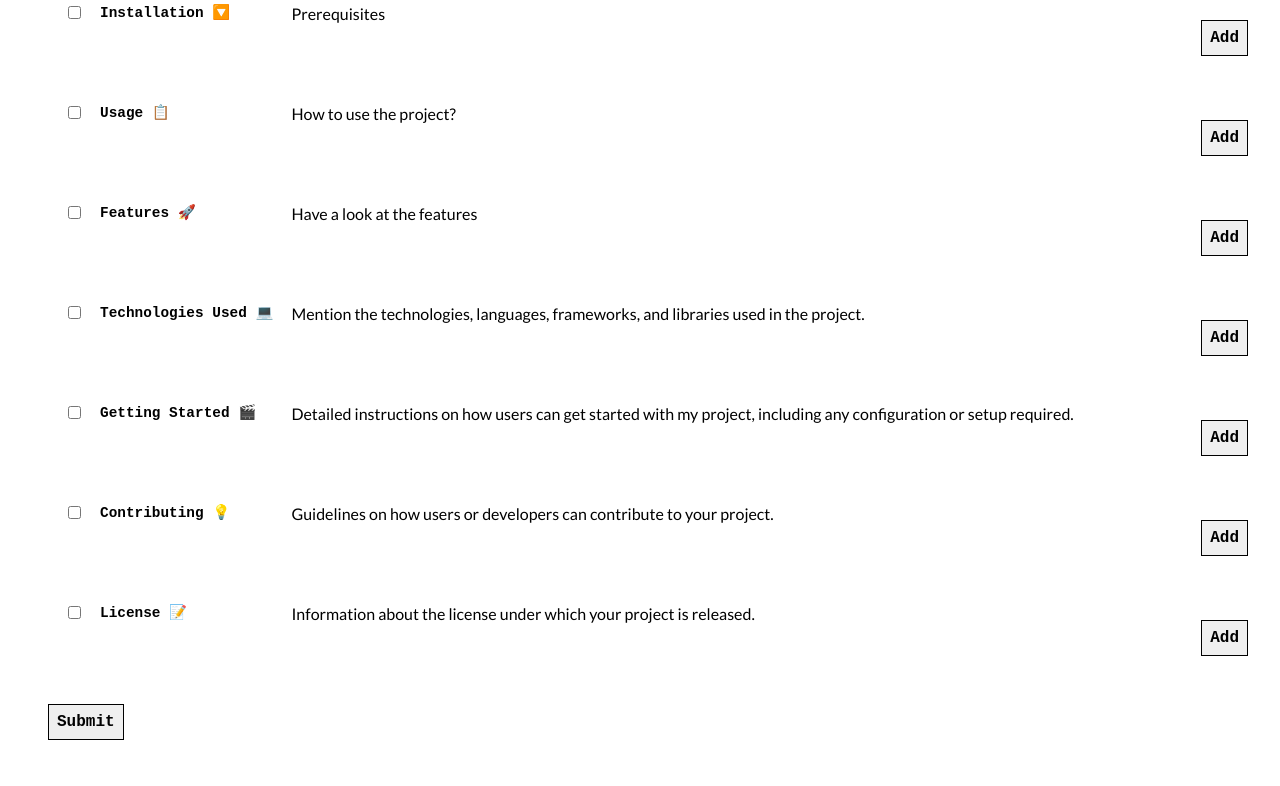
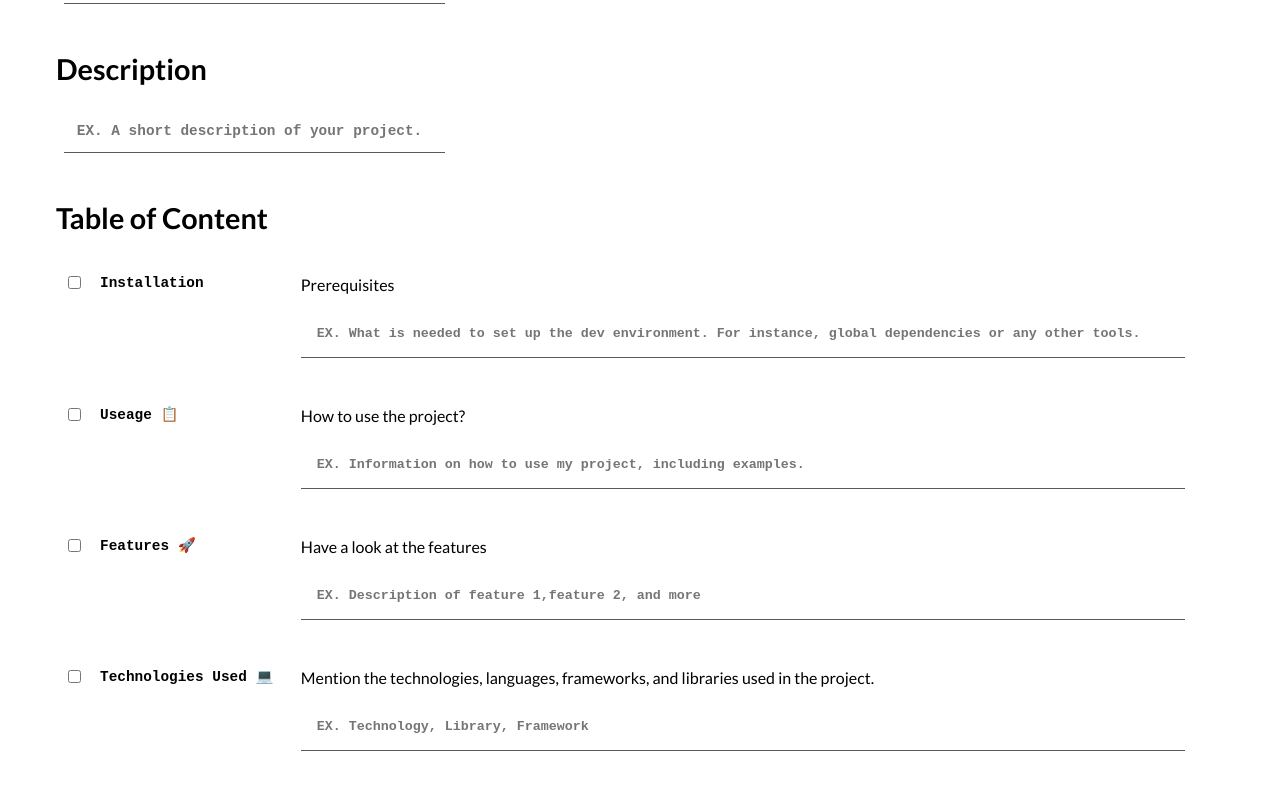
Before and after one commit to punam01/Input2Readme, a React (Create React App) app in the folder input2readme/: page / in a window 1280 px wide. Shown: the part 700-1486 px from the top of the page. Built offline with nearby package versions, Linux system fonts and the light colour scheme; a web font is replaced by a local one.

Commit message:
changes userform

```diff
--- a/input2readme/src/components/CheckBox.js
+++ b/input2readme/src/components/CheckBox.js
@@ -1,4 +1,4 @@
-import React, { useState } from 'react'
+import React, { useState} from 'react'
 
 const CheckBox = (props) => {
     const [checked, setChecked] = useState(false);
@@ -8,8 +8,9 @@ const CheckBox = (props) => {
         setChecked(!checked);
     }
     const handleGuide = (e) => {
+        console.log(e);
         setGuide(e.target.value);
-        console.log(guide);
+        console.log("value"+e.target.value+"     "+guide);
     }
     const handleAdd = (e) => {
         e.preventDefault();
@@ -21,7 +22,7 @@ const CheckBox = (props) => {
         input.className='form-checkbox-input';
         input.id='guide';
         input.name='guide';
-        input.onClick=handleGuide;
+        input.setAttribute("onchange", handleGuide);
         input.placeholder=props.placeholder;
         input.value=guide;
         input.style.display='flex';
--- a/input2readme/src/components/Navbar.js
+++ b/input2readme/src/components/Navbar.js
@@ -63,6 +63,9 @@ const Navbar = () => {
                 Input2Readme
             </p>
             <ul className="nav-links">
+                <p align="center">
+                    <img src="https://komarev.com/ghpvc/?username=punam01&label=Profile%20views&color=0e75b6&style=flat" alt="punam01" className='prof'/>
+                </p>
                 <li onClick={handleBlogClick}>
                     <AiOutlineRead className="icon"/>
                     <p>Read Blog</p>
--- a/input2readme/src/components/UserForm.js
+++ b/input2readme/src/components/UserForm.js
@@ -2,20 +2,55 @@
 import Title from "./Title";
 import Subtitle from "./Subtitle";
 import CheckBox from "./CheckBox";
+import { useState } from "react";
 
-const UserForm = (props) => {
-  const onSubmit = (e) => {};
+const UserForm = () => {
+  const [checked, setChecked] = useState (false);
+
+  const handleCheck = (e) => {
+        setChecked(!checked);
+    }
+
+  const onSubmit = (e) => {
+    e.preventDefault();
+    const form = document.querySelector("form");
+    const formData = new FormData(form);
+    const data = {};
+    for (let [key, value] of formData.entries()) {
+      data[key] = value;
+    }
+    console.log(data);
+  };
+  const handleAdd = (e) => {
+        e.preventDefault();
+        const rightElement = document.querySelector(`.right ${e.target.name}`);
+        const installGuide = document.createElement('div');
+        installGuide.classList.add('install-guide');
+        const input=document.createElement('input');
+        input.type='text';
+        input.className='form-checkbox-input';
+        input.id='guide';
+        input.name='guide';
+        input.style.display='flex';
+        installGuide.appendChild(input);
+        rightElement.appendChild(installGuide);
+        const removeBtn=document.createElement('button');
+        removeBtn.className='removebtn';
+        removeBtn.innerHTML='❌';
+        removeBtn.classList.add('removebtn');
+        installGuide.appendChild(removeBtn);
+        removeBtn.addEventListener('click',()=>{
+            installGuide.remove();
+        })
+      }
   return (
     <>
       <form>
-        {/*NAME*/}
         <Title />
-        {/*SUB TITLE*/}
         <Subtitle
           heading="Sub-Title"
           title="EX. Empower Your Voice, Share Your Stories."
         />
-        {/*DESCRIPTION*/}
         <Subtitle
           heading="Description"
           title="EX. A short description of your project."
@@ -26,40 +61,70 @@ const UserForm = (props) => {
             Table of Content
           </label>
           {/*INSTALLATION-SECTION*/}
-          <CheckBox
-            heading="Installation 🔽"
-            variable="installation"
-            subhead="Prerequisites"
-            placeholder="EX. Node.js, npm, MongoDB, etc."
-          />
+          <div className="check-group">
+            <div className="left">
+              <input type="checkbox" className="form-control" id="installation" name="installation" readOnly onChange={handleCheck}  />
+              <label htmlFor="installation" className="form-label check">Installation</label>
+            </div>
+            <div className={`right installation`}>
+              <div className="install-guide">
+                <p>Prerequisites</p>
+                <input type="text" className="form-checkbox-input" id="prerequisites" name="prerequisites" placeholder="EX. What is needed to set up the dev environment. For instance, global dependencies or any other tools." />
+              </div>
+            </div>
+          </div>
           {/*USAGE-SECTION*/}
-          <CheckBox
-            heading="Usage 📋"
-            variable="usage"
-            subhead="How to use the project?"
-            placeholder="EX. Information on how to use my project, including examples."
-          />
+          <div className="check-group">
+            <div className="left">
+              <input type="checkbox" className="form-control" id="useage" name="useage" readOnly onChange={handleCheck} placeholder="EX. Information on how to use my project, including examples." />
+              <label htmlFor="useage" className="form-label check">Useage 📋</label>
+            </div>
+            <div className={`right useage`}>
+              <div className="install-guide">
+                <p>How to use the project?</p>
+                <input type="text" className="form-checkbox-input" id="guide" name="guide" placeholder="EX. Information on how to use my project, including examples." />
+              </div>
+            </div>
+          </div>
           {/*FEATURES-SECTION*/}
-          <CheckBox
-            heading="Features 🚀"
-            variable="features"
-            subhead="Have a look at the features"
-            placeholder="EX. Description of feature 1,feature 2, and more"
-          />
+          <div className="check-group">
+            <div className="left">
+              <input type="checkbox" className="form-control" id="feature" name="feature" readOnly onChange={handleCheck} placeholder="EX. Information on how to use my project, including examples." />
+              <label htmlFor="feature" className="form-label check">Features 🚀</label>
+            </div>
+            <div className={`right feature`}>
+              <div className="install-guide">
+                <p>Have a look at the features</p>
+                <input type="text" className="form-checkbox-input" id="guide" name="guide" placeholder="EX. Description of feature 1,feature 2, and more" />
+              </div>
+            </div>
+          </div>
           {/*TECH-SECTION*/}
-          <CheckBox
-            heading="Technologies Used 💻"
-            variable="techUsed"
-            subhead="Mention the technologies, languages, frameworks, and libraries used in the project."
-            placeholder="EX. Technology, Library, Framework"
-          />
+          <div className="check-group">
+            <div className="left">
+              <input type="checkbox" className="form-control" id="techUsed" name="techUsed" readOnly onChange={handleCheck} placeholder="EX. Information on how to use my project, including examples." />
+              <label htmlFor="techUsed" className="form-label check">Technologies Used 💻</label>
+            </div>
+            <div className={`right feature`}>
+              <div className="install-guide">
+                <p>Mention the technologies, languages, frameworks, and libraries used in the project.</p>
+                <input type="text" className="form-checkbox-input" id="guide" name="guide" placeholder="EX. Technology, Library, Framework" />
+              </div>
+            </div>
+          </div>
           {/*GETTING STARTED-SECTION*/}
-          <CheckBox
-            heading="Getting Started 🎬"
-            variable="gettingStarted"
-            subhead="Detailed instructions on how users can get started with my project, including any configuration or setup required."
-            placeholder="EX. Creating an Account"
-          />
+          <div className="check-group">
+            <div className="left">
+              <input type="checkbox" className="form-control" id="gettingSgettingStartedtarted" name="" readOnly onChange={handleCheck} placeholder="EX. Information on how to use my project, including examples." />
+              <label htmlFor="gettingStarted" className="form-label check">Getting Started 🎬</label>
+            </div>
+            <div className={`right feature`}>
+              <div className="install-guide">
+                <p>Detailed instructions on how users can get started with my project, including any configuration or setup required.</p>
+                <input type="text" className="form-checkbox-input" id="guide" name="guide" placeholder="EX. Creating an Account" />
+              </div>
+            </div>
+          </div>
           {/*CONTRIBUTE-SECTION*/}
           <CheckBox
             heading="Contributing 💡"
--- a/input2readme/src/styles/style.css
+++ b/input2readme/src/styles/style.css
@@ -39,6 +39,7 @@ nav{
     margin-right: 4rem;
     padding-left:1rem ;
 }
+
 .nav-links li{
     list-style: none;
     display: flex;
@@ -47,6 +48,10 @@ nav{
     align-items: center;
     padding-left:1rem;
     border: 1px solid black;
+    cursor: pointer;
+}
+img{
+    padding: 1rem;
 }
 .icon{
     color: var(--blackbg);
@@ -180,11 +185,7 @@ input[type=text]:focus{
   align-items: center;
   padding: 1rem;
 }
-img {
-  width: 2rem;
-  height: 2rem;
-  padding: 1rem;
-}
+
 
 .form-control.subtitle{
     width: 100%;
@@ -232,7 +233,7 @@ img {
   cursor: pointer;
   font-family: 'Victor Mono', monospace;
 font-weight: 600;
-display: none;
+display: flex;
 
 }
 .addbtn,
```
